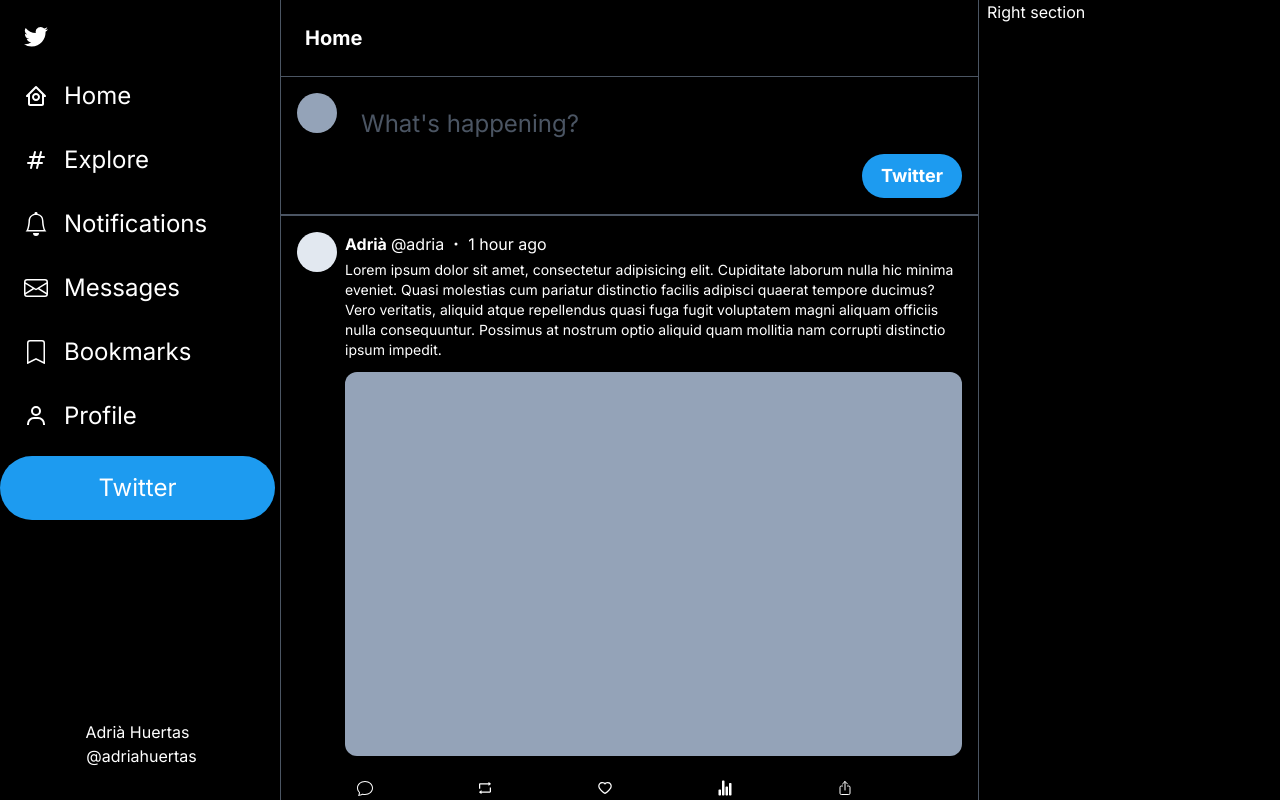
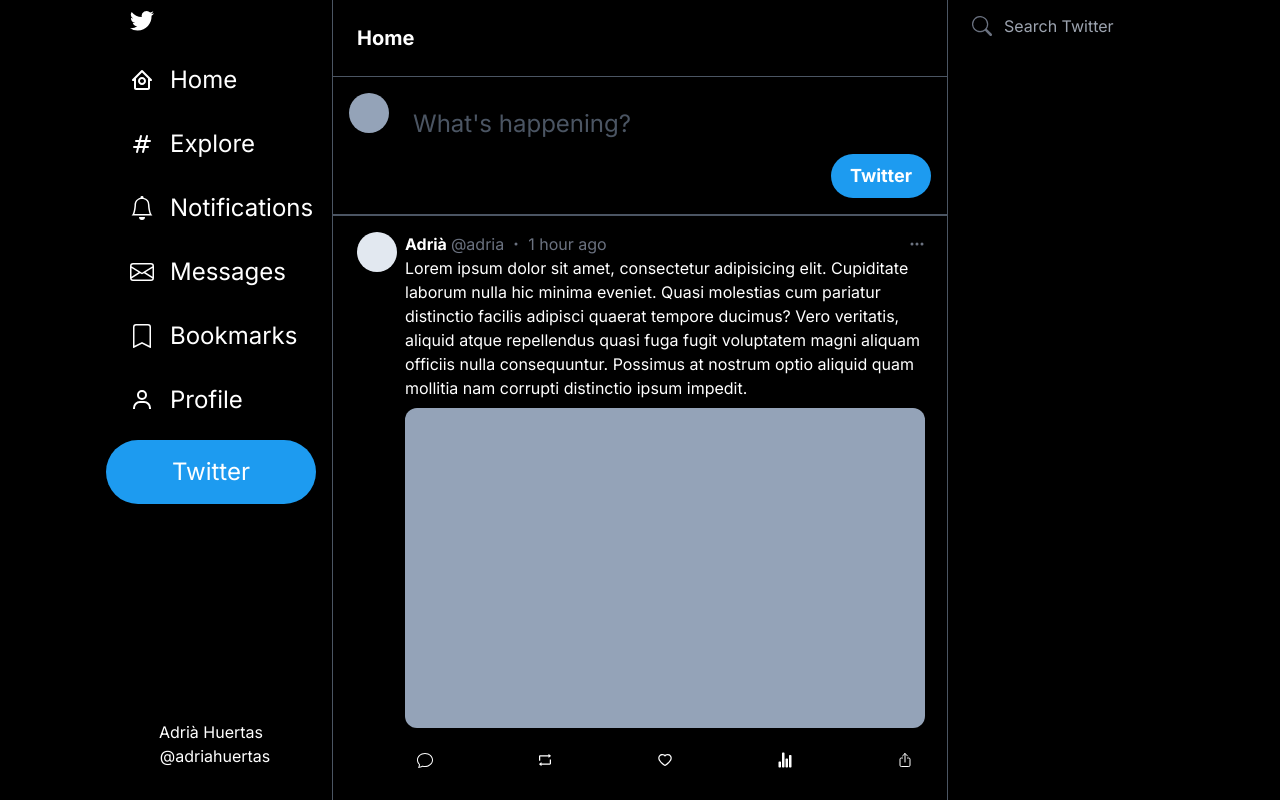
Before and after one commit to adriahuertas/twitter-clone, a Next.js app: page / in a window 1280 px wide. Shown: the top 800 px of the page. Built offline with nearby package versions, Linux system fonts and the light colour scheme.

Commit message:
Finished Layout

```diff
--- a/src/app/components/LeftSidebar.tsx
+++ b/src/app/components/LeftSidebar.tsx
@@ -36,8 +36,8 @@
 
 const LeftSidebar = () => {
   return (
-    <section className="fixed w-[275px] flex flex-col items-stretch h-screen">
-      <div className="flex flex-col items-stretch h-full space-y-4 mt-4">
+    <section className="sticky top-0 w-[22%] flex flex-col items-stretch h-screen px-4">
+      <div className="flex flex-col items-stretch h-full space-y-4 ">
         {
           NAVIGATION_ITEMS.map((item) => (
             <Link className="hover:bg-white/30 text-2xl transition duration-200 flex items-center justify-start rounded-3xl w-fit space-x-4 py-2 px-6" href={`/${item.title.toLowerCase()}`} key={item.title}>
--- /dev/null
+++ b/src/app/components/Main.tsx
@@ -0,0 +1,61 @@
+import { BsChat, BsDot, BsThreeDots } from 'react-icons/bs'
+import { AiOutlineHeart, AiOutlineRetweet } from 'react-icons/ai'
+import { IoShareOutline, IoStatsChart } from 'react-icons/io5'
+
+const Main = () => {
+  return (
+    <main className="flex w-[56%] h-full min-h-screen flex-col border-l-[0.5px] border-r-[0.5px] border-gray-600">
+      <h1 className="text-xl font-bold backdrop-blur p-6 bg-black/10 sticky top-0">Home</h1>
+      <div className='border-t-[0.5px] border-b-[0.5px] px-4 flex items-stretch py-4 space-x-2 border-gray-600  relative'>
+        <div className="w-10 h-10 bg-slate-400 rounded-full flex-none"></div>
+        <div className="flex flex-col w-full h-full">
+          <input type="text" placeholder="What's happening?" className='w-full h-full text-2xl placeholder:text-gray-600 border-b-[0.5px] bg-transparent outline-none border-none p-4 border-gray-600' />
+          <div className="w-full justify-between items-center flex">
+            <div></div>
+            <div className="w-full max-w-[100px]">
+              <button className="rounded-full bg-primary px-4 py-2 text-lg w-full font-bold text-center hover:bg-opacity-70 transition duration-200">
+                Twitter
+              </button>
+            </div>
+          </div>
+
+        </div>
+      </div>
+      <div className='flex flex-col'>
+        {
+          Array.from({ length: 5 }).map((_, i) => (
+            <div key={i} className="border-t-[0.5px] border-gray-600 py-4 px-6 flex space-x-2">
+              <div>
+                <div className="w-10 h-10 bg-slate-200 rounded-full"></div>
+              </div>
+              <div className="flex flex-col">
+                <div className="flex items-center justify-between w-full">
+                  <div className="flex items-center space-x-1 w-full">
+                    <div className="font-bold">Adrià</div>
+                    <div className="text-gray-500">@adria</div>
+                    <div className="text-gray-500"><BsDot /></div>
+                    <div className="text-gray-500">1 hour ago</div>
+                  </div>
+                  <div className="text-gray-500">
+                    <BsThreeDots />
+                  </div>
+                </div>
+                <div className="text-white text-base">Lorem ipsum dolor sit amet, consectetur adipisicing elit. Cupiditate laborum nulla hic minima eveniet. Quasi molestias cum pariatur distinctio facilis adipisci quaerat tempore ducimus? Vero veritatis, aliquid atque repellendus quasi fuga fugit voluptatem magni aliquam officiis nulla consequuntur. Possimus at nostrum optio aliquid quam mollitia nam corrupti distinctio ipsum impedit.</div>
+                <div className="bg-slate-400 aspect-square w-full h-80 rounded-xl mt-2"></div>
+                <div className="flex items-center justify-start space-x-20 my-3 w-full">
+                  <div className="rounded-full hover:bg-white/10 transition duration-200 p-3 cursor-pointer"><BsChat /></div>
+                  <div className="rounded-full hover:bg-white/10 transition duration-200 p-3 cursor-pointer"><AiOutlineRetweet /></div>
+                  <div className="rounded-full hover:bg-white/10 transition duration-200 p-3 cursor-pointer"><AiOutlineHeart /></div>
+                  <div className="rounded-full hover:bg-white/10 transition duration-200 p-3 cursor-pointer"><IoStatsChart /></div>
+                  <div className="rounded-full hover:bg-white/10 transition duration-200 p-3 cursor-pointer"><IoShareOutline /></div>
+                </div>
+              </div>
+            </div>
+          ))
+        }
+      </div>
+    </main >
+  )
+}
+
+export default Main
--- a/src/app/page.tsx
+++ b/src/app/page.tsx
@@ -1,63 +1,28 @@
-import { BsChat, BsDot } from 'react-icons/bs'
+import { BsSearch } from 'react-icons/bs'
 import LeftSidebar from './components/LeftSidebar'
-import { AiOutlineHeart, AiOutlineRetweet } from 'react-icons/ai'
-import { IoShareOutline, IoStatsChart } from 'react-icons/io5'
+import Main from './components/Main'
 
 const Home = () => {
   return (
     <div className="w-full h-full flex justify-center items-center relative bg-black">
-      <div className="max-w-screen-xl w-full h-full flex relative">
+      <div className="max-w-[1100px] w-full h-full flex relative" >
         {/* Left sidebar / header */}
         <LeftSidebar />
-        <main className="ml-[280px] flex w-[699px] mx-2 h-full min-h-screen flex-col border-l-[0.5px] border-r-[0.5px] border-gray-600">
-          <h1 className="text-xl font-bold backdrop-blur p-6 bg-black/10 sticky top-0">Home</h1>
-          <div className='border-t-[0.5px] border-b-[0.5px] px-4 flex items-stretch py-4 space-x-2 border-gray-600  relative'>
-            <div className="w-10 h-10 bg-slate-400 rounded-full flex-none"></div>
-            <div className="flex flex-col w-full h-full">
-              <input type="text" placeholder="What's happening?" className='w-full h-full text-2xl placeholder:text-gray-600 border-b-[0.5px] bg-transparent outline-none border-none p-4 border-gray-600' />
-              <div className="w-full justify-between items-center flex">
-                <div></div>
-                <div className="w-full max-w-[100px]">
-                  <button className="rounded-full bg-primary px-4 py-2 text-lg w-full font-bold text-center hover:bg-opacity-70 transition duration-200">
-                    Twitter
-                  </button>
-                </div>
-              </div>
-
+        <Main />
+        <section className=" sticky top-0 w-[22%] flex flex-col items-stretch h-screen px-6">
+          <div>
+            <div className="relative w-full h-full">
+              <label htmlFor="searchBox" className="absolute top-0 left-0 h-full flex items-center justify-center">
+                <BsSearch className="w-5 h-5 text-gray-500" />
+              </label>
+              <input id="searchBox" type="text" placeholder="Search Twitter" className="outline-none bg-transparent w-full h-full rounded-xl py-4 px-8" />
             </div>
           </div>
-          <div className='flex flex-col'>
-            {
-              Array.from({ length: 5 }).map((_, i) => (
-                <div key={i} className="border-t-[0.5px] border-gray-600 p-4 flex space-x-2">
-                  <div>
-                    <div className="w-10 h-10 bg-slate-200 rounded-full"></div>
-                  </div>
-                  <div className="flex flex-col">
-                    <div className="flex items-center space-x-1">
-                      <div className="font-bold">Adrià</div>
-                      <div>@adria</div>
-                      <div><BsDot /></div>
-                      <div>1 hour ago</div>
-                    </div>
-                    <div className="text-white text-sm my-1">Lorem ipsum dolor sit amet, consectetur adipisicing elit. Cupiditate laborum nulla hic minima eveniet. Quasi molestias cum pariatur distinctio facilis adipisci quaerat tempore ducimus? Vero veritatis, aliquid atque repellendus quasi fuga fugit voluptatem magni aliquam officiis nulla consequuntur. Possimus at nostrum optio aliquid quam mollitia nam corrupti distinctio ipsum impedit.</div>
-                    <div className="bg-slate-400 aspect-square w-full h-96 rounded-xl mt-2"></div>
-                    <div className="flex items-center justify-start space-x-20 my-3 w-full">
-                      <div className="rounded-full hover:bg-white/10 transition duration-200 p-3 cursor-pointer"><BsChat /></div>
-                      <div className="rounded-full hover:bg-white/10 transition duration-200 p-3 cursor-pointer"><AiOutlineRetweet /></div>
-                      <div className="rounded-full hover:bg-white/10 transition duration-200 p-3 cursor-pointer"><AiOutlineHeart /></div>
-                      <div className="rounded-full hover:bg-white/10 transition duration-200 p-3 cursor-pointer"><IoStatsChart /></div>
-                      <div className="rounded-full hover:bg-white/10 transition duration-200 p-3 cursor-pointer"><IoShareOutline /></div>
-                    </div>
-                  </div>
-                </div>
-              ))
-            }
-          </div>
-        </main>
-        <div>Right section</div>
-      </div>
-    </div>
+          <div></div>
+          <div></div>
+        </section>
+      </div >
+    </div >
   )
 }
 
```
